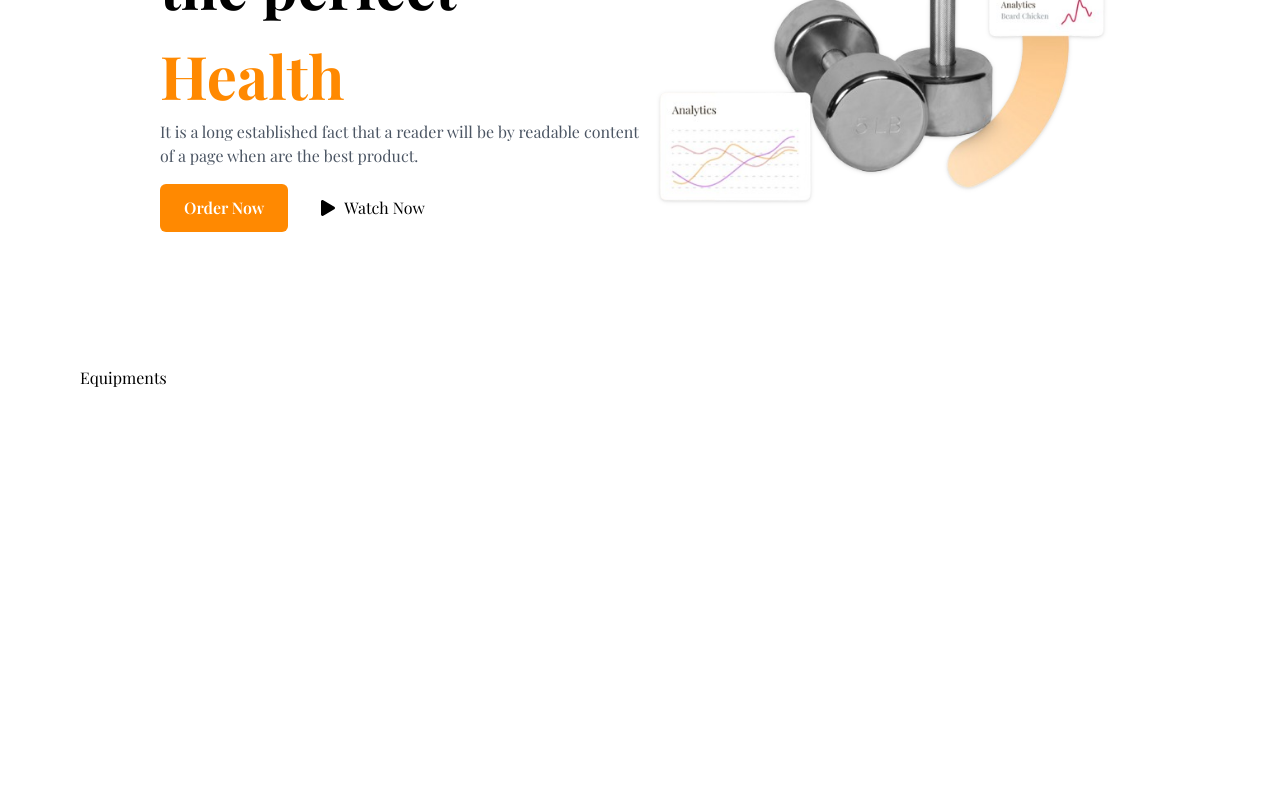
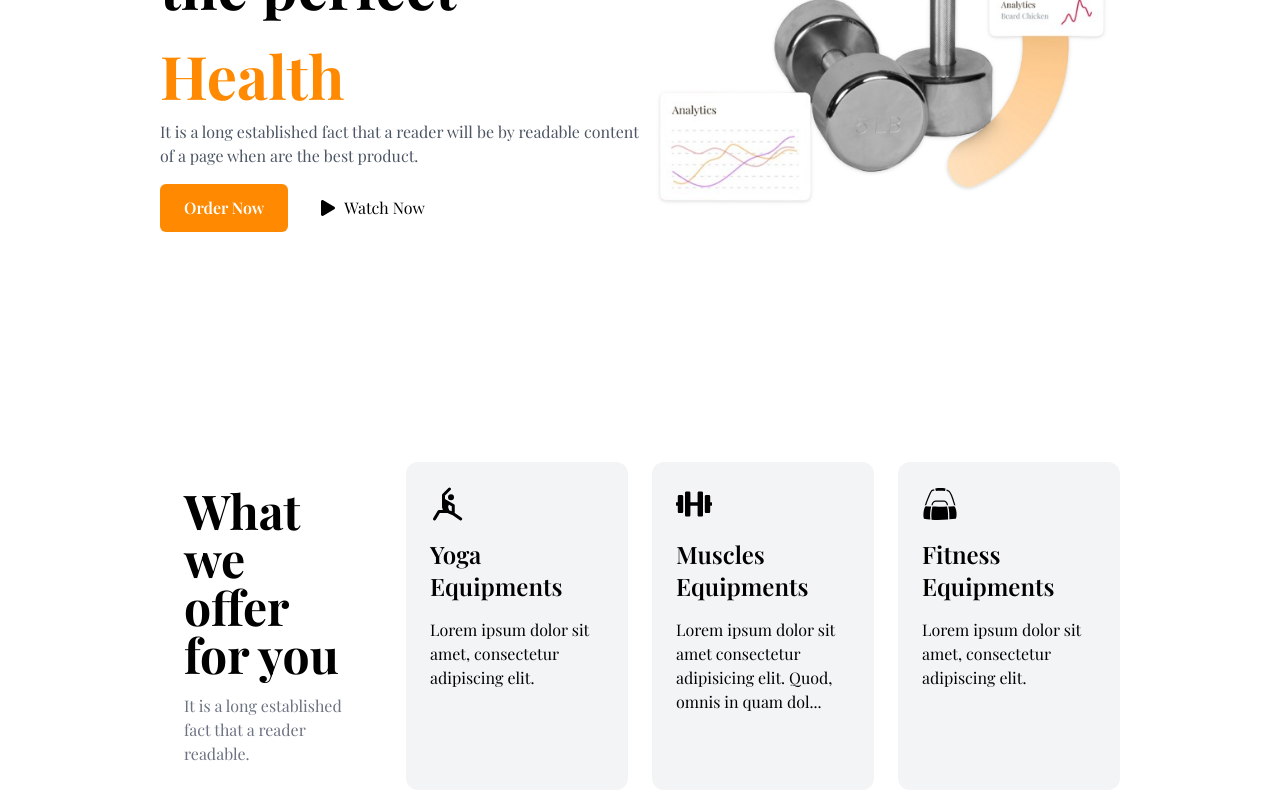
Before and after one commit to apisitangsuphan/singlepage-gym-next-framer-motion-tailwind, a Next.js app: page / in a window 1280 px wide. Shown: the part 392-1192 px from the top of the page. Before the commit the page ends 800 px from the top, so only its background shows below. Built offline with nearby package versions, Linux system fonts and the light colour scheme; a web font is replaced by a local one.

Commit message:
Complete Equipments Section

```diff
--- a/src/app/components/Equipments/page.tsx
+++ b/src/app/components/Equipments/page.tsx
@@ -1,9 +1,49 @@
-import React from 'react'
+import React from "react";
 
+import { EquipmentsData } from "@/app/mockData/data";
+import { JSX } from "react/jsx-runtime";
+
+interface typeEquipments {
+  id: number;
+  icon: JSX.Element;
+  title: string;
+  description: string;
+  link: string;
+  delay: number;
+}
 function Equipments() {
   return (
-    <div>Equipments</div>
-  )
+    <div>
+      <div className="container py-24">
+        <div className="grid grid-cols-1 sm:grid-cols-2 md:grid-cols-3 lg:grid-cols-4 gap-6 font-playfair">
+          <div className=" space-y-4 p-6">
+            <h1 className="text-3xl md:text-4xl lg:text-5xl font-bold">
+              What we offer for you
+            </h1>
+            <p className="text-gray-500">
+              It is a long established fact that a reader readable.
+            </p>
+          </div>
+          {EquipmentsData.map((item: typeEquipments) => {
+            return (
+              <div
+                key={item.id}
+                className="bg-gray-100 space-y-4 p-6 hover:bg-white rounded-xl hover:shadow-[0_0_22px_0]"
+              >
+                <div className="text-4xl items-center">{item.icon}</div>
+                <p className="text-2xl font-semibold">{item.title}</p>
+                <p>
+                  {item.description.length > 100
+                    ? item.description.slice(0, 80) + "..."
+                    : item.description}
+                </p>
+              </div>
+            );
+          })}
+        </div>
+      </div>
+    </div>
+  );
 }
 
-export default Equipments
+export default Equipments;
--- a/src/app/components/ResponsiveMenu.tsx
+++ b/src/app/components/ResponsiveMenu.tsx
@@ -1,8 +1,16 @@
-import React from 'react'
-import { AnimatePresence, motion } from 'framer-motion'
-import Link from 'next/link'
+import React from "react";
+import { AnimatePresence, motion } from "framer-motion";
+import Link from "next/link";
+
+// Mock data for the responsive menu items.
+import { NavbarMenu } from "../mockData/data";
+interface NavbarMenu {
+  id: number;
+  title: string;
+  link: string;
+}
 interface ResponsiveProps {
-    open: boolean
+  open: boolean;
 }
 
 function ResponsiveMenu({ open }: ResponsiveProps) {
@@ -10,33 +18,27 @@ function ResponsiveMenu({ open }: ResponsiveProps) {
     <AnimatePresence>
       {open && (
         <motion.nav
-            initial={{ opacity: 0, y: -100}}
-            animate={{ opacity: 1,y:0}}
-            exit={{ opacity: 0, y:-100}}
-            transition={{  duration: 0.3 }}
-            className='fixed top-20 w-full left-0 h-screen z-20'
+          initial={{ opacity: 0, y: -100 }}
+          animate={{ opacity: 1, y: 0 }}
+          exit={{ opacity: 0, y: -100 }}
+          transition={{ duration: 0.3 }}
+          className="fixed top-20 w-full left-0 h-screen z-20"
         >
           <div className="text-xl font-semibold bg-primary text-white py-5 m-6 rounded-3xl">
             <ul className="flex flex-col justify-center items-center gap-3">
-              <li>
-                <Link href="/">Home</Link>
+              {NavbarMenu.map((item: NavbarMenu) => {
+                return (
+                  <li key={item.id}>
+                    <Link href={item.link}>{item.title}</Link>
                   </li>
-              <li>
-                <Link href="#">About</Link>
-              </li>
-              <li>
-                <Link href="#">Services</Link>
-              </li>
-              <li>
-                <Link href="#">Contact</Link>
-              </li>
+                );
+              })}
             </ul>
           </div>
-
         </motion.nav>
       )}
     </AnimatePresence>
-  )
+  );
 }
 
-export default ResponsiveMenu
+export default ResponsiveMenu;
--- a/src/app/mockData/data.js
+++ b/src/app/mockData/data.js
@@ -1,3 +1,7 @@
+import { GrYoga } from 'react-icons/gr'
+import { FaDumbbell } from 'react-icons/fa'
+import { GiGymBag } from 'react-icons/gi'
+
 export const NavbarMenu = [
   {
     id: 1,
@@ -25,3 +29,29 @@ export const NavbarMenu = [
     link: "/pricing",
   },
 ];
+export const EquipmentsData = [
+  {
+    id:1,
+    title:"Yoga Equipments",
+    description:"Lorem ipsum dolor sit amet, consectetur adipiscing elit.",
+    link: "/",
+    icon: <GrYoga/>,
+    delay:0.2,
+  },
+  {
+    id:2,
+    title:"Muscles Equipments",
+    description:"Lorem ipsum dolor sit amet consectetur adipisicing elit. Quod, omnis in quam dolorum asperiores labore quibusdam porro deserunt et, provident neque perferendis totam cum reiciendis accusamus eveniet eaque, magni cupiditate?",
+    link:"/",
+    icon: <FaDumbbell/>,
+    delay:0.5,
+  },
+  {
+    id:3,
+    title:"Fitness Equipments",
+    description:"Lorem ipsum dolor sit amet, consectetur adipiscing elit.",
+    link: "/",
+    icon: <GiGymBag/>,
+    delay:0.9,
+  }
+]
--- a/src/app/pricing/page.tsx
+++ b/src/app/pricing/page.tsx
@@ -2,7 +2,8 @@ import React from 'react'
 
 function pricing() {
   return (
-    <div className='container'>pricing</div>
+    <div className='container'>pricing
+    </div>
   )
 }
 
```
Lines whose indentation alone changed are shown as unchanged.
